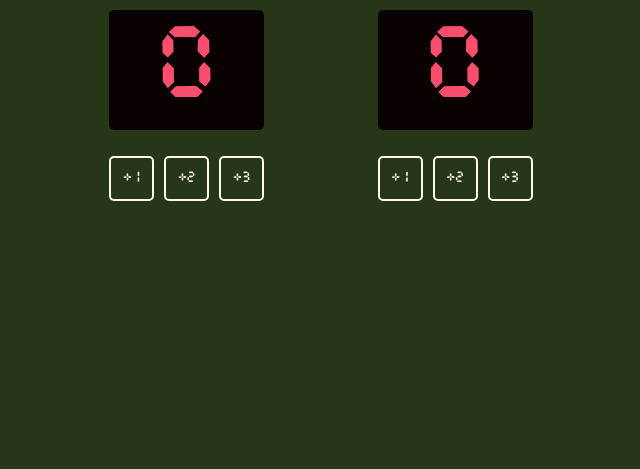
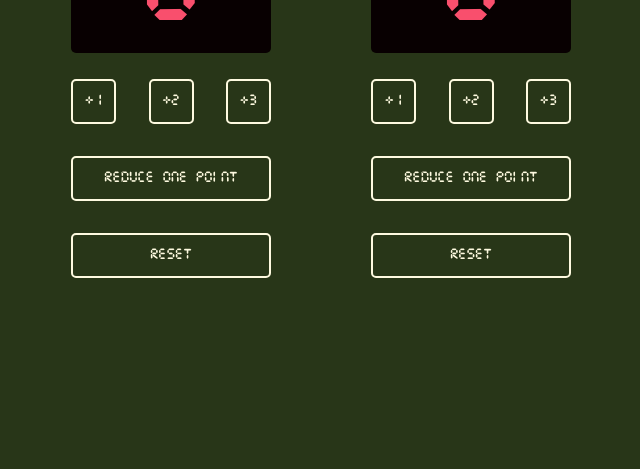
Before and after one commit to BCNix/scoreboard, a plain HTML site: page index.html in a window 1280 px wide. Shown: the part 331-800 px from the top of the page, without its empty margins (319-959 px from the left). Drawn offline with Linux system fonts and the light colour scheme.

Commit message:
Add Reduce and Reset Buttons. Add Highlight border. Update Javascript code

```diff
--- a/index.html
+++ b/index.html
@@ -9,25 +9,30 @@
 <body>
 
     <div class="scoreboard-container">
-        <div>
+        <div class="scoreboard-item">
             <h3>Home</h3>
             <div id="home-score" class="scoreboard-display">0</div>
             <div class="scoreboard-btn-wrapper">
-                <button id="add-one" class="scoreboard-btn" onclick="addOne()">+1</button>
-                <button id="add-two" class="scoreboard-btn" onclick="addTwo()">+2</button>
-                <button id="add-three" class="scoreboard-btn" onclick="addThree()">+3</button>
+                <button class="scoreboard-btn " onclick="updateScore('home-score', 1)">+1</button>
+                <button class="scoreboard-btn" onclick="updateScore('home-score', 2)">+2</button>
+                <button class="scoreboard-btn" onclick="updateScore('home-score', 3)">+3</button>
             </div>
+            <button class="reduce-btn scoreboard-btn" onclick="updateScore('home-score', -1)">Reduce One point</button>
+            <button class="rst-btn scoreboard-btn" onclick="resetScore('home-score')">Reset</button>
+
         </div>
-        <div>
+        <div class="scoreboard-item">
             <h3>Guest</h3>
             <div id="guest-score" class="scoreboard-display">0</div>
             <div class="scoreboard-btn-wrapper">
-                <button id="add-one" class="scoreboard-btn" onclick="addOne()">+1</button>
-                <button id="add-two" class="scoreboard-btn" onclick="addTwo()">+2</button>
-                <button id="add-three" class="scoreboard-btn" onclick="addThree()">+3</button>
+                <button class="scoreboard-btn" onclick="updateScore('guest-score', 1)">+1</button>
+                <button class="scoreboard-btn" onclick="updateScore('guest-score', 2)">+2</button>
+                <button class="scoreboard-btn" onclick="updateScore('guest-score', 3)">+3</button>
             </div>
+            <button class="reduce-btn scoreboard-btn" onclick="updateScore('guest-score', -1)">Reduce One point</button>
+            <button class="rst-btn scoreboard-btn" onclick="resetScore('guest-score')">Reset</button>
         </div>
     </div>
-    <script src="script.js"></script>
+    <script src="./script.js"></script>
 </body>
 </html>
--- a/script.js
+++ b/script.js
@@ -0,0 +1,43 @@
+const home = document.getElementById("home-score")
+const guest = document.getElementById("guest-score")
+
+let homeScore = 0
+let guestScore = 0
+
+function updateScore(elementId, points){
+    if(elementId === "home-score"){
+        homeScore += points
+        home.textContent = homeScore
+    } else{
+        guestScore += points
+        guest.textContent = guestScore
+    }
+
+    highlightLeadingTeam()
+}
+
+function resetScore(elementId){
+    if(elementId === "home-score"){
+        homeScore = 0
+        home.textContent = homeScore
+    } else{
+        guestScore = 0
+        guest.textContent = guestScore
+    }
+
+    highlightLeadingTeam()
+}
+
+
+function highlightLeadingTeam(){
+    if(homeScore > guestScore){
+        home.style.border = '5px solid gold';
+        guest.style.border = 'none';
+    } else if (homeScore < guestScore) {
+        guest.style.border = '5px solid gold';
+        home.style.border = 'none';
+    } else {
+        home.style.border = 'none';
+        guest.style.border = 'none';
+    }
+}
--- a/styles/style.css
+++ b/styles/style.css
@@ -16,6 +16,7 @@ html {
 }
 
 body{
+
     background-color: #283618;
     text-transform: uppercase;
     text-align: center;
@@ -25,12 +26,14 @@ body{
 }
 
 .scoreboard-container{
-    width: 650px;
+    width: 100vw;
+    gap: 100px;
     height: 100vh;
     display: flex;
-    justify-content: space-evenly;
+    flex-wrap: wrap;
+    justify-content: center;
     align-items: center;
-    margin: auto auto;
+    padding: 1rem;
 }
 
 .scoreboard-container h3{
@@ -38,9 +41,12 @@ body{
     font-size: 2.5rem;
 }
 
+.scoreboard-item{
+    width: 200px;
+}
+
 
 .scoreboard-display{
-    width: 155px;
     height: 120px;
     font-size: 90px;
     border-radius: 5px;
@@ -68,3 +74,8 @@ body{
     color: inherit;
     background-color: inherit;
 }
+
+.rst-btn, .reduce-btn{
+    margin-top: 2rem;
+    width: 100%;
+}
```
